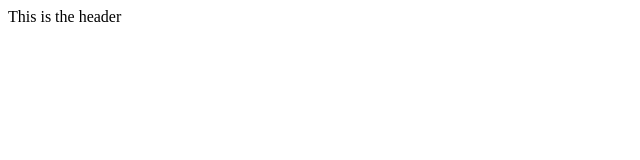
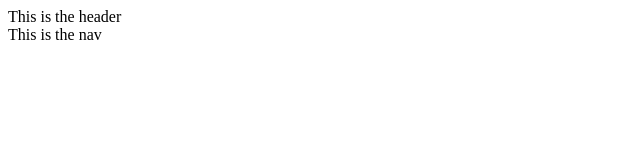
Before and after one commit to stephanieesenwa/myfirstproject, a plain HTML site: page index.html in a window 1280 px wide. Shown: the full height of the page, 0-640 px from the left. Drawn offline with Linux system fonts and the light colour scheme.

Commit message:
add nav to the project

```diff
--- a/index.html
+++ b/index.html
@@ -8,5 +8,6 @@
 </head>
 <body>
     <header>This is the header</header>
+    <nav>This is the nav</nav>
 </body>
 </html>
```
